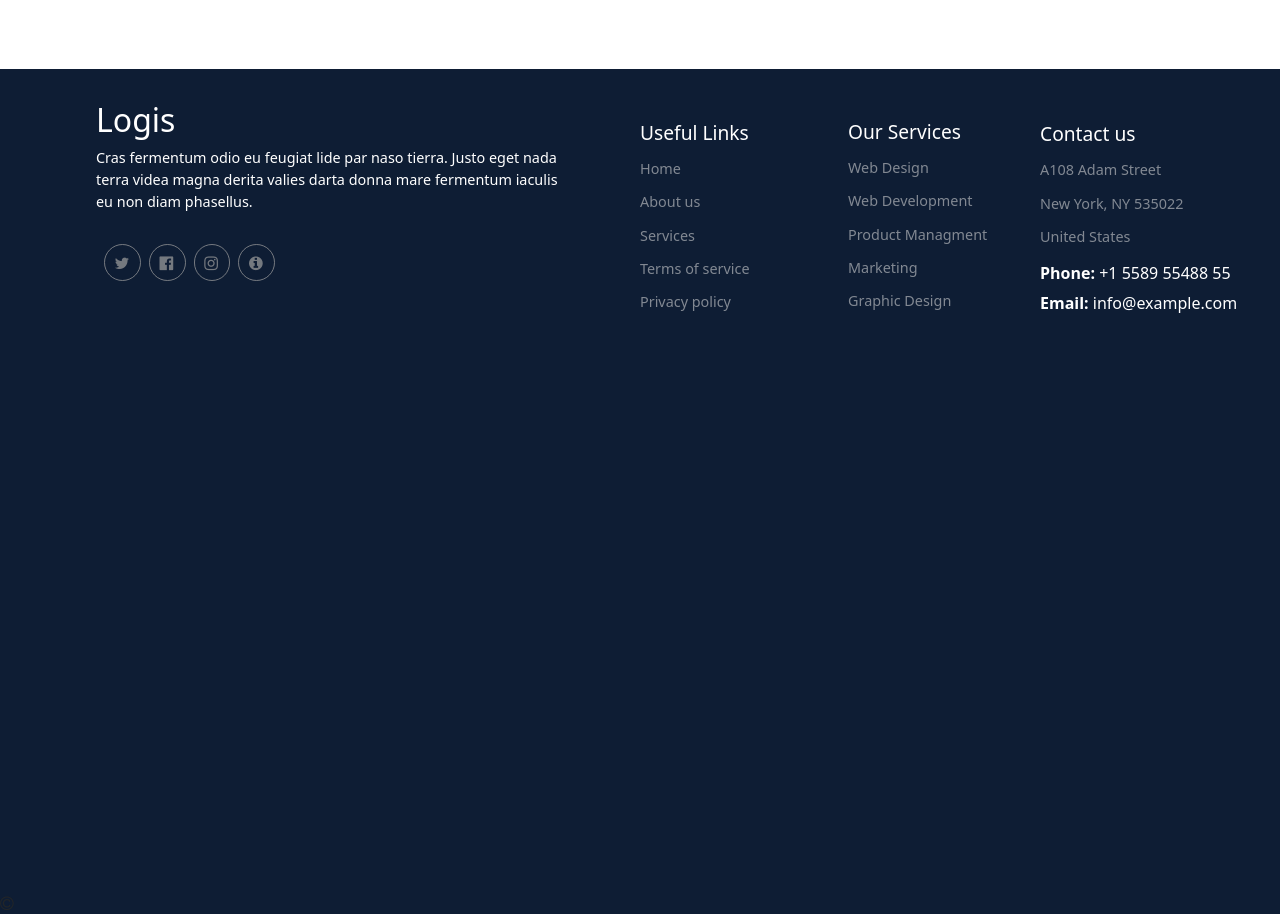
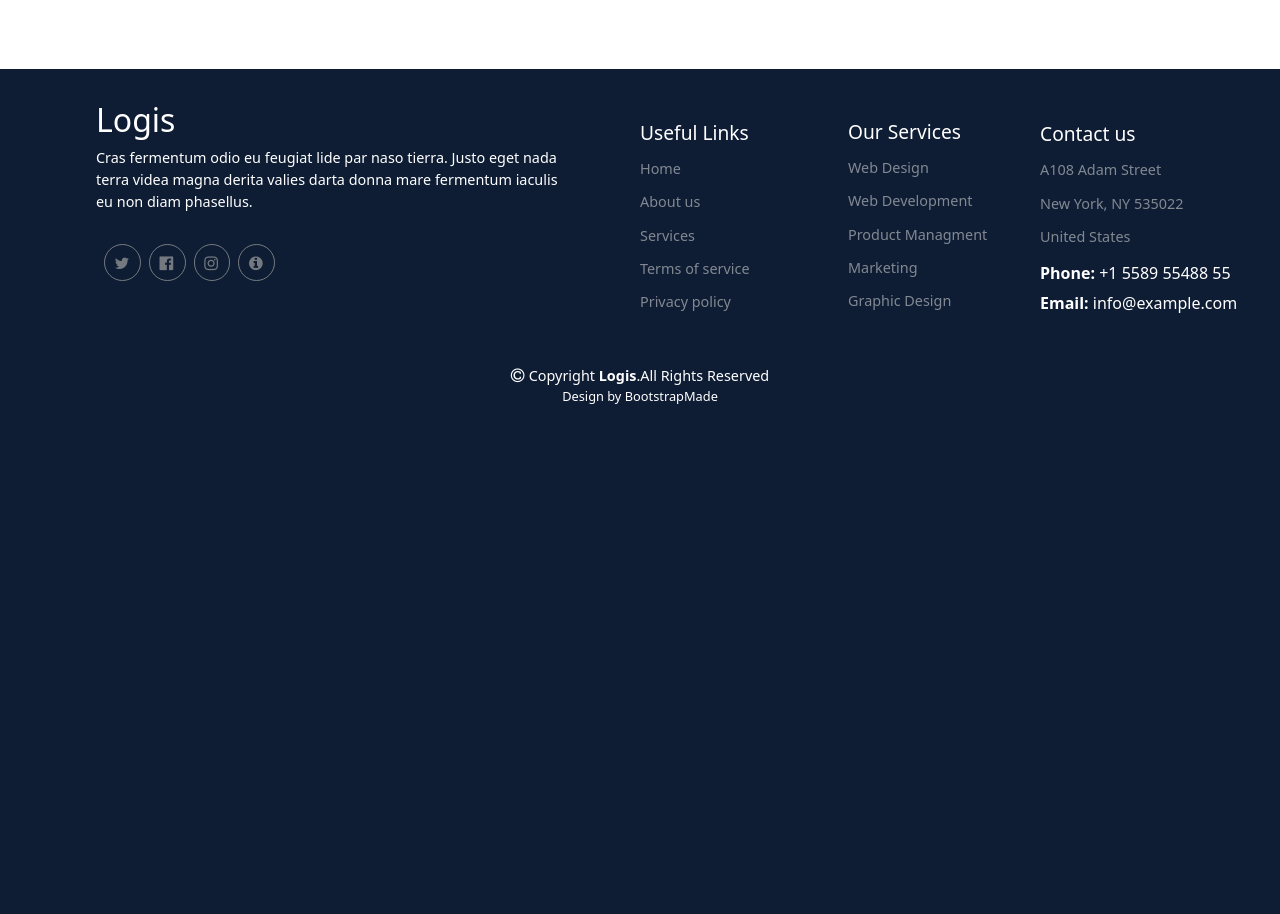
Before and after one commit to UBaksa/practice, a plain HTML site: page our site/index.html in a window 1280 px wide. Shown: the part 6872-7786 px from the top of the page. Drawn offline with nearby package versions, Linux system fonts and the light colour scheme; a web font is replaced by a local one.

Commit message:
web practice-done

```diff
--- a/our site/index.html
+++ b/our site/index.html
@@ -483,7 +483,11 @@
         <h5>Email:</h5>
         <span>info@example.com</span>
       </div>
-      <div class="copy"><i class="fa fa-copyright" aria-hidden="true"></i></div>
+      <div class="copy">
+        <i class="fa fa-copyright" aria-hidden="true"></i>
+        <span>Copyright <b>Logis</b>.All Rights Reserved</span>
+        <p>Design by BootstrapMade</p>
+      </div>
     </footer>
   </body>
 </html>
--- a/our site/style.css
+++ b/our site/style.css
@@ -666,9 +666,9 @@ input {
   position: relative;
 }
 footer {
+  position: relative;
   margin-top: 5rem;
   width: 100%;
-  height: 50%;
   background-color: #0e1d34;
 }
 footer .logis {
@@ -808,3 +808,15 @@ footer .ikone i {
 .contact span {
   color: white;
 }
+.copy {
+  text-align: center;
+  position: relative;
+  top: -33rem;
+  color: white;
+}
+.copy p {
+  font-size: 0.8rem;
+}
+.copy span {
+  font-size: 0.9rem;
+}
```
